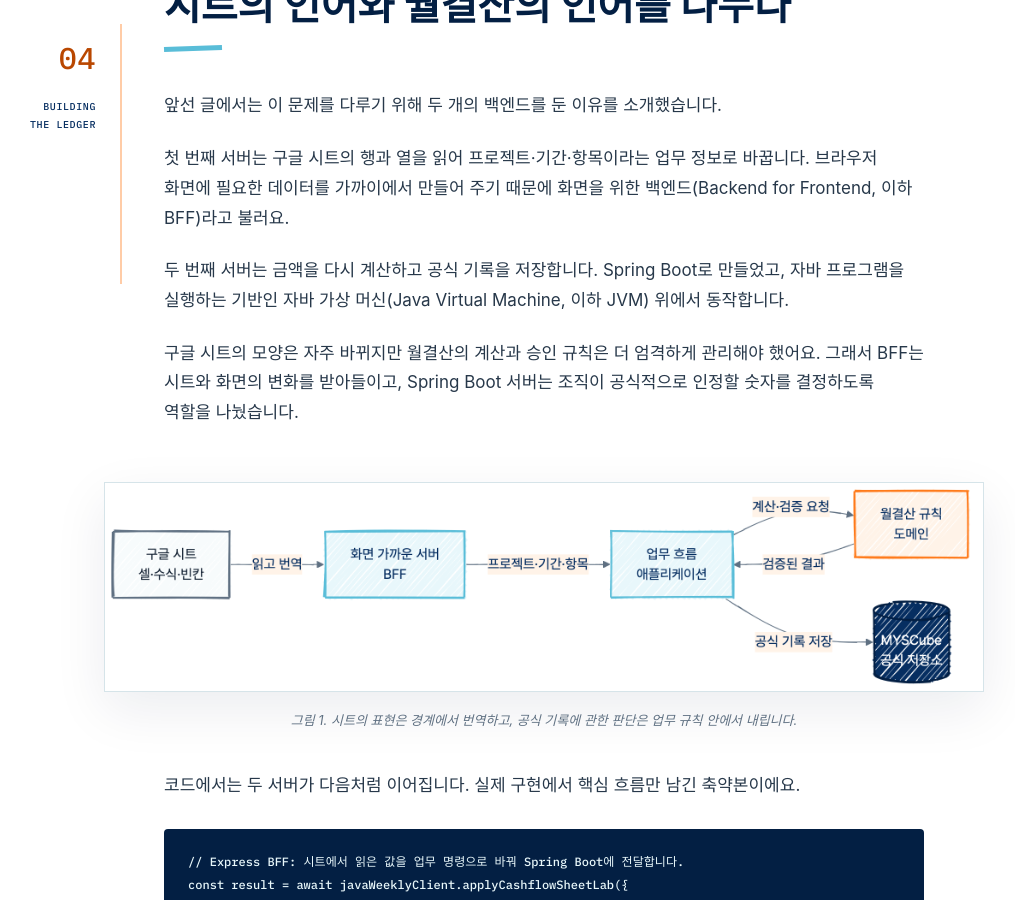
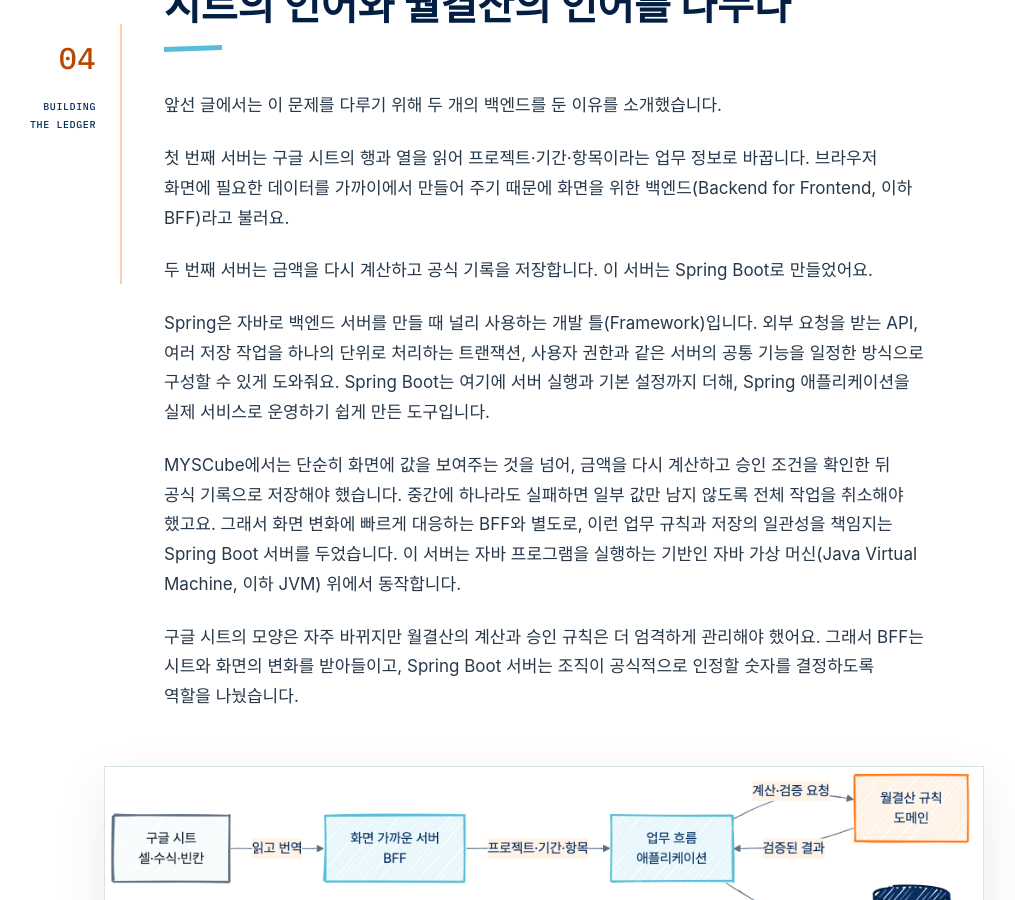
Before and after one commit to merryAI-dev/merryAI-dev.github.io, a Jekyll site: the page built from _posts/2026-08-25-myscube-building-the-ledger-04.md, in a window 1280 px wide and 900 px high, scrolled down 2776 px. Shown: the whole window, without its empty margins (182-1197 px from the left). Built offline with Jekyll 4.4.1, drawn with Linux system fonts in a browser that asks for light colours; some web fonts are replaced.

Commit message:
edit: explain Spring before architecture details

```diff
--- a/_posts/2026-08-25-myscube-building-the-ledger-04.md
+++ b/_posts/2026-08-25-myscube-building-the-ledger-04.md
@@ -58,7 +58,11 @@ card_image: /assets/images/diagrams/building-ledger-04/01-sheet-to-cube.png
 
 첫 번째 서버는 구글 시트의 행과 열을 읽어 프로젝트·기간·항목이라는 업무 정보로 바꿉니다. 브라우저 화면에 필요한 데이터를 가까이에서 만들어 주기 때문에 화면을 위한 백엔드(Backend for Frontend, 이하 BFF)라고 불러요.
 
-두 번째 서버는 금액을 다시 계산하고 공식 기록을 저장합니다. Spring Boot로 만들었고, 자바 프로그램을 실행하는 기반인 자바 가상 머신(Java Virtual Machine, 이하 JVM) 위에서 동작합니다.
+두 번째 서버는 금액을 다시 계산하고 공식 기록을 저장합니다. 이 서버는 Spring Boot로 만들었어요.
+
+Spring은 자바로 백엔드 서버를 만들 때 널리 사용하는 개발 틀(Framework)입니다. 외부 요청을 받는 API, 여러 저장 작업을 하나의 단위로 처리하는 트랜잭션, 사용자 권한과 같은 서버의 공통 기능을 일정한 방식으로 구성할 수 있게 도와줘요. Spring Boot는 여기에 서버 실행과 기본 설정까지 더해, Spring 애플리케이션을 실제 서비스로 운영하기 쉽게 만든 도구입니다.
+
+MYSCube에서는 단순히 화면에 값을 보여주는 것을 넘어, 금액을 다시 계산하고 승인 조건을 확인한 뒤 공식 기록으로 저장해야 했습니다. 중간에 하나라도 실패하면 일부 값만 남지 않도록 전체 작업을 취소해야 했고요. 그래서 화면 변화에 빠르게 대응하는 BFF와 별도로, 이런 업무 규칙과 저장의 일관성을 책임지는 Spring Boot 서버를 두었습니다. 이 서버는 자바 프로그램을 실행하는 기반인 자바 가상 머신(Java Virtual Machine, 이하 JVM) 위에서 동작합니다.
 
 구글 시트의 모양은 자주 바뀌지만 월결산의 계산과 승인 규칙은 더 엄격하게 관리해야 했어요. 그래서 BFF는 시트와 화면의 변화를 받아들이고, Spring Boot 서버는 조직이 공식적으로 인정할 숫자를 결정하도록 역할을 나눴습니다.
 
```
